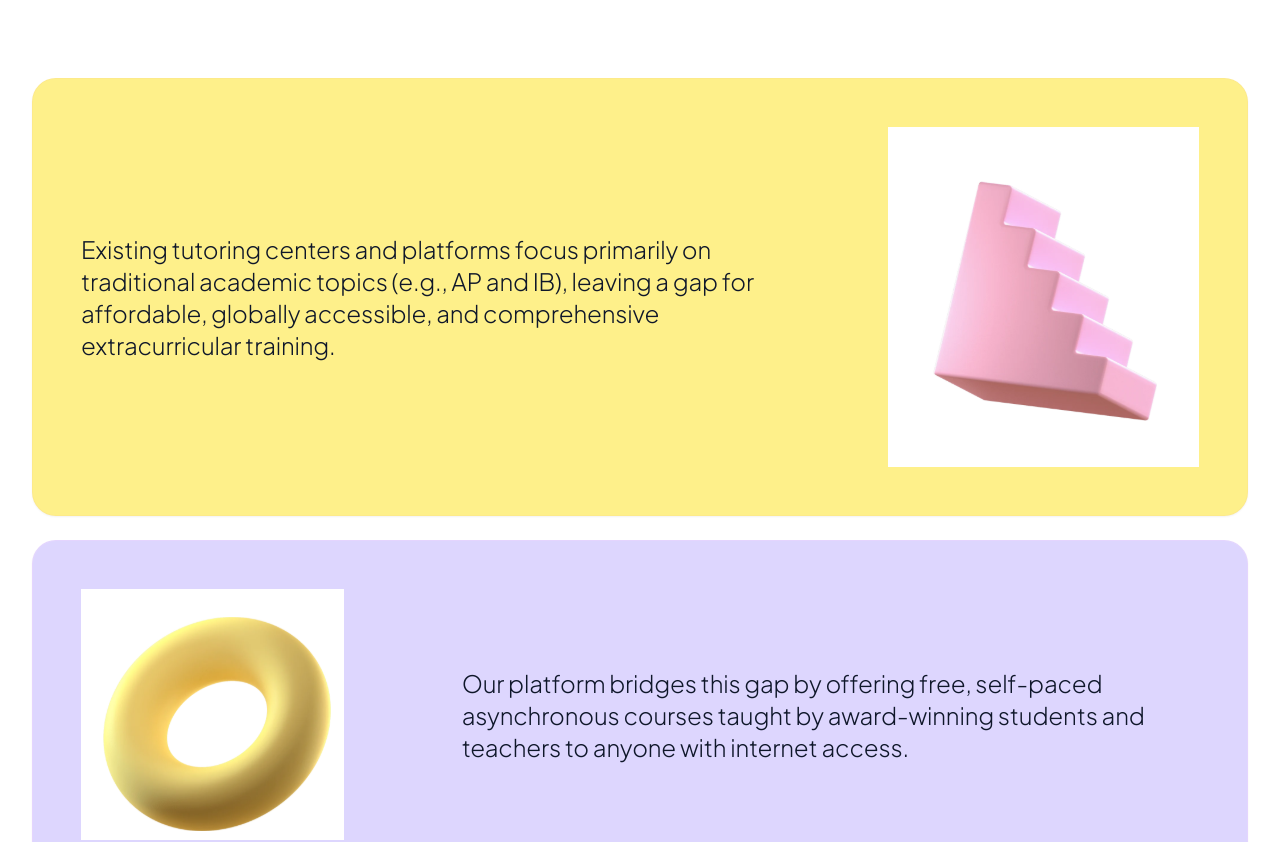
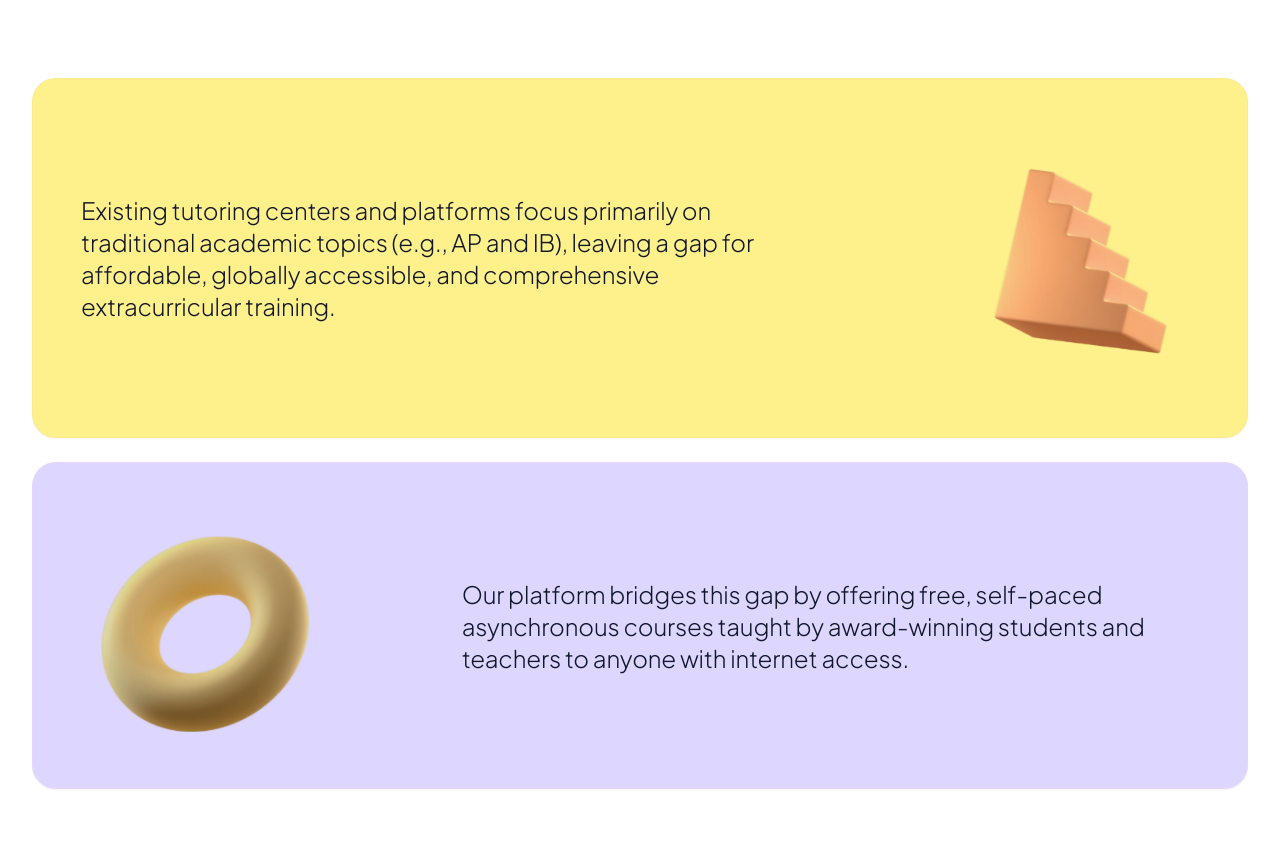
Before and after one commit to leydirh/InternationalMentorship, a Next.js app: page / in a window 1280 px wide. Shown: the part 860-1702 px from the top of the page. Built offline with nearby package versions, Linux system fonts and the light colour scheme; no server answers.

Commit message:
Add mix-blend-multiply to Homepage_Purple and Homepage_Yellow graphics to blend white backgrounds seamlessly into card colors

```diff
--- a/src/app/page.tsx
+++ b/src/app/page.tsx
@@ -79,6 +79,7 @@ export default function HomePage() {
                 <img
                   src="/assets/Homepage_Purple.png"
                   alt="Purple Steps Graphic"
+                  className="w-48 sm:w-60 h-auto object-contain mix-blend-multiply"
                 />
             </div>
           </div>
@@ -91,6 +92,7 @@ export default function HomePage() {
                 <img
                   src="/assets/Homepage_Yellow.png"
                   alt="Yellow Torus Shape"
+                  className="w-48 sm:w-60 h-auto object-contain mix-blend-multiply"
                 />
             </div>
             <div className="md:col-span-2 order-1 md:order-2">
```
